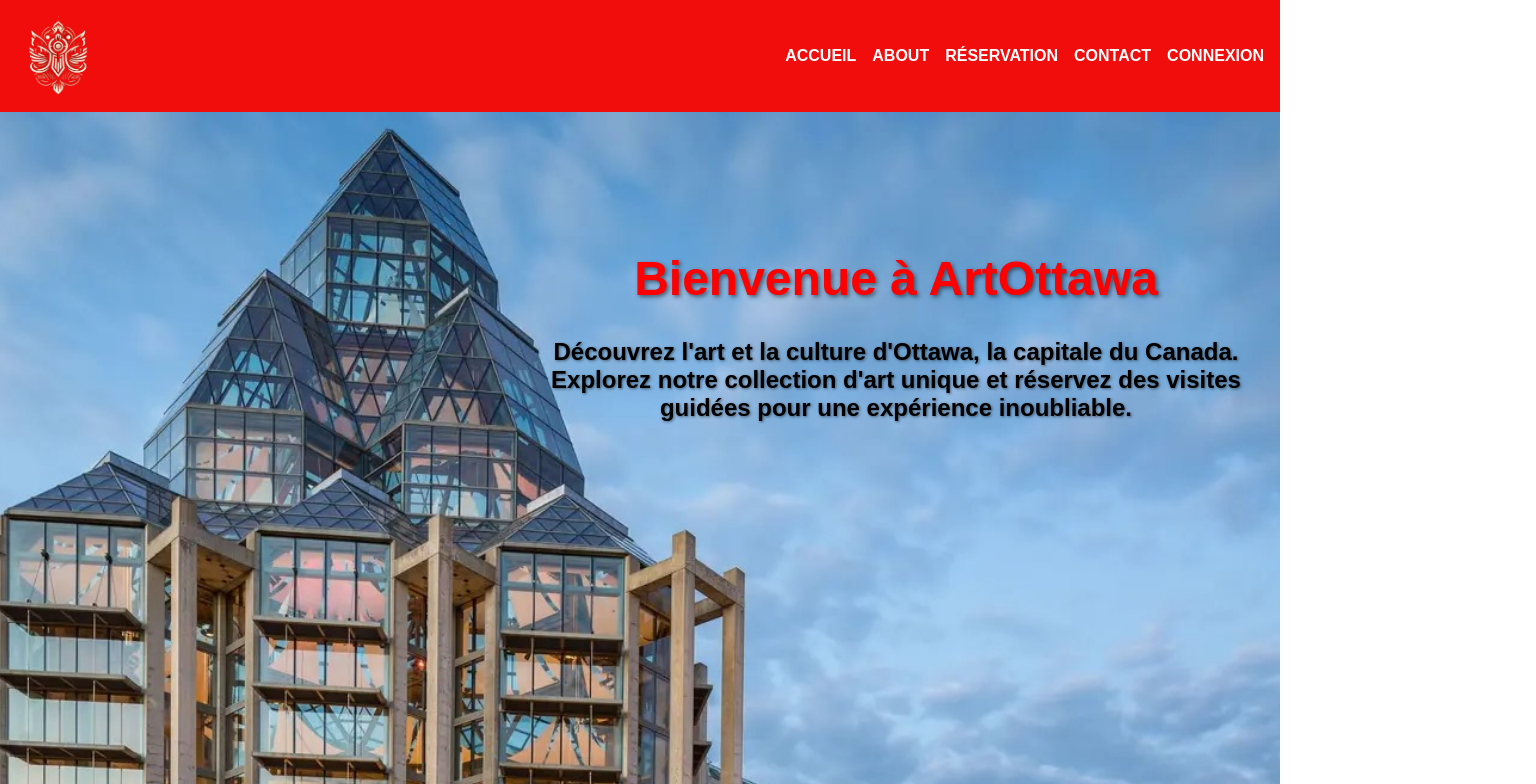
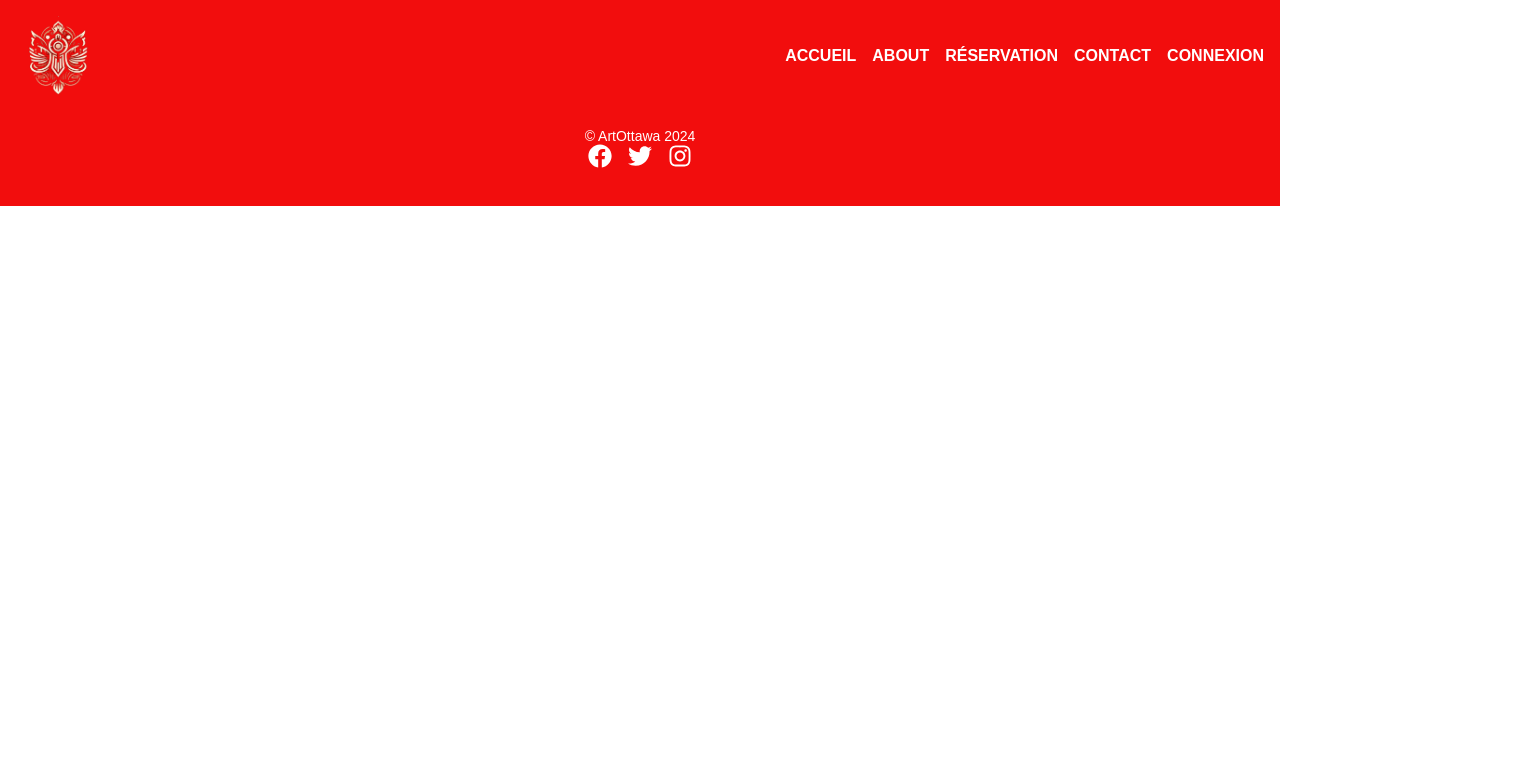
Before and after one commit to Malek3031/ArtOttawaExplorer, a Next.js app: page / in a window 1280 px wide. Shown: the top 784 px of the page, 1536 px wide, since content can reach past the window. Built offline with nearby package versions, Linux system fonts and the light colour scheme.

Commit message:
fixe bug

```diff
--- a/app/layout.jsx
+++ b/app/layout.jsx
@@ -40,9 +40,8 @@ export default function RootLayout({ children }) {
       </Head>
       <body>
         <Header />
-        <main className={pathname === '/connexion' ? styles.connexionBackground : ''}>
-          {children}
-          {getPageComponent(pathname)}
+        <main>
+          {pathname === '/' ? children : getPageComponent(pathname)}
         </main>
         <Footer />
       </body>
```
